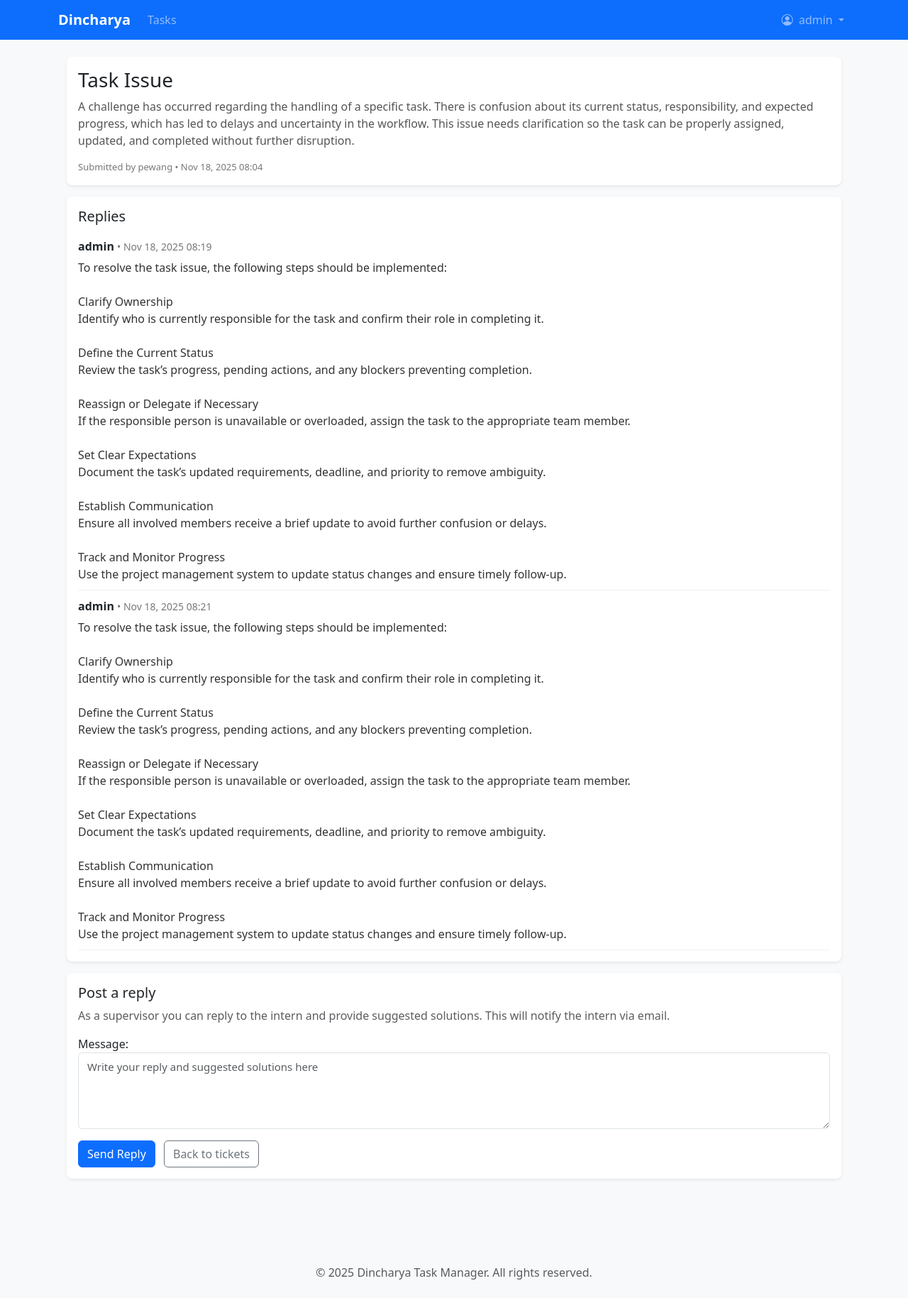
After one commit to luckace82/Dincharya, a Django app: page /support/2/ in a window 1280 px wide. The commit adds this page. Shown: the whole page at 71% size. Run offline with Django 5.2, Linux system fonts and the light colour scheme; a user stored in the database is signed in; data comes from the database, SQL or seed files in the repository; both versions use the stored data as it was after the commit.

Commit message:
feat: add intern support tickets panel and improve support/reporting workflows

```diff
--- a/scheduler/forms.py
+++ b/scheduler/forms.py
@@ -3,6 +3,7 @@ from django.contrib.auth.forms import UserCreationForm
 from django.contrib.auth.models import Group
 from .models import CustomUser
 from .models import SupportTicket
+from .models import SupportReply
 
 from django.contrib.auth import get_user_model
 from tasks.models import Task
@@ -67,3 +68,12 @@ class SupportTicketForm(forms.ModelForm):
             'description': forms.Textarea(attrs={'class': 'form-control', 'rows': 6, 'placeholder': 'Describe the issue and steps to reproduce'}),
             'priority': forms.Select(attrs={'class': 'form-select'})
         }
+
+
+class SupportReplyForm(forms.ModelForm):
+    class Meta:
+        model = SupportReply
+        fields = ['message']
+        widgets = {
+            'message': forms.Textarea(attrs={'class': 'form-control', 'rows': 4, 'placeholder': 'Write your reply and suggested solutions here'})
+        }
--- a/scheduler/models.py
+++ b/scheduler/models.py
@@ -37,3 +37,17 @@ class SupportTicket(models.Model):
 
     def __str__(self):
         return f"#{self.id} {self.subject} ({self.get_status_display()})"
+
+
+class SupportReply(models.Model):
+    """Supervisor replies to support tickets."""
+    ticket = models.ForeignKey(SupportTicket, related_name='replies', on_delete=models.CASCADE)
+    responder = models.ForeignKey(CustomUser, related_name='support_replies', on_delete=models.CASCADE)
+    message = models.TextField()
+    created_at = models.DateTimeField(auto_now_add=True)
+
+    class Meta:
+        ordering = ['created_at']
+
+    def __str__(self):
+        return f"Reply #{self.id} to Ticket #{self.ticket.id}"
--- a/scheduler/urls.py
+++ b/scheduler/urls.py
@@ -15,4 +15,5 @@ urlpatterns = [
     path('reports/', views.reports_page, name='reports'),
     path('support/new/', views.support_ticket_create, name='support_create'),
     path('support/', views.support_ticket_list, name='support_list'),
+    path('support/<int:pk>/', views.support_ticket_detail, name='support_detail'),
 ]
--- a/scheduler/views.py
+++ b/scheduler/views.py
@@ -6,6 +6,12 @@ from .models import CustomUser
 from .forms import SignUpForm
 from .forms import SupportTicketForm
 from .models import SupportTicket
+from .forms import SupportReplyForm
+from .models import SupportReply
+from django.core.mail import send_mail
+from django.conf import settings
+import logging
+logger = logging.getLogger(__name__)
 from django.contrib.auth.models import Group
 import csv
 from django.http import HttpResponse, JsonResponse
@@ -83,6 +89,11 @@ def dashboard(request):
         })
         return render(request, 'supervisor_dashboard.html', context)
     elif user.role == 'intern':
+        # Provide intern's own tickets to their dashboard
+        my_tickets = SupportTicket.objects.filter(created_by=user).select_related('assigned_to').prefetch_related('replies__responder')[:5]
+        context.update({
+            'my_tickets': my_tickets,
+        })
         return render(request, 'intern_dashboard.html', context)
     else:
         return render(request, 'unauthorized.html')
@@ -270,3 +281,63 @@ def support_ticket_list(request):
     """Supervisor view: list recent tickets."""
     tickets = SupportTicket.objects.all().select_related('created_by', 'assigned_to')[:50]
     return render(request, 'support/ticket_list.html', {'tickets': tickets})
+
+
+@login_required
+def support_ticket_detail(request, pk):
+    """View a ticket. Supervisors can post replies; ticket owners (interns) can view the ticket and replies.
+    Posting is restricted to supervisors to keep replies authoritative.
+    """
+    ticket = get_object_or_404(SupportTicket, pk=pk)
+
+    # Permission: allow if supervisor or ticket owner
+    is_supervisor = request.user.is_superuser or getattr(request.user, 'role', None) == 'supervisor'
+    if not (is_supervisor or ticket.created_by == request.user):
+        return HttpResponseForbidden("You don't have permission to view this ticket.")
+
+    # Load replies defensively
+    try:
+        replies = list(ticket.replies.select_related('responder').all())
+    except Exception as exc:
+        logger.exception('Failed to load replies for ticket %s', pk)
+        messages.error(request, 'Failed to load ticket replies (see server logs).')
+        replies = []
+
+    # Only supervisors may POST replies
+    if request.method == 'POST':
+        if not is_supervisor:
+            return HttpResponseForbidden("Only supervisors can post replies.")
+        form = SupportReplyForm(request.POST)
+        if form.is_valid():
+            reply = form.save(commit=False)
+            reply.ticket = ticket
+            reply.responder = request.user
+            reply.save()
+
+            # Send email notification to ticket owner if they have an email
+            recipient_email = getattr(ticket.created_by, 'email', None)
+            if recipient_email:
+                subject = f"Response to your support ticket #{ticket.id}: {ticket.subject}"
+                body = (
+                    f"Hello {ticket.created_by.get_full_name() or ticket.created_by.username},\n\n"
+                    f"A supervisor has replied to your support ticket:\n\n{reply.message}\n\n"
+                    "--\nDincharya Support Team"
+                )
+                from_email = getattr(settings, 'DEFAULT_FROM_EMAIL', None)
+                try:
+                    send_mail(subject, body, from_email, [recipient_email], fail_silently=True)
+                except Exception:
+                    logger.exception('Failed to send support reply email for ticket %s', ticket.pk)
+
+            messages.success(request, 'Reply posted and intern notified.')
+            return redirect('support_detail', pk=ticket.pk)
+    else:
+        # Show empty form only to supervisors
+        form = SupportReplyForm() if is_supervisor else None
+
+    return render(request, 'support/ticket_detail.html', {
+        'ticket': ticket,
+        'replies': replies,
+        'form': form,
+        'is_supervisor': is_supervisor,
+    })
--- a/templates/supervisor_dashboard.html
+++ b/templates/supervisor_dashboard.html
@@ -371,7 +371,7 @@
     <!-- Floating support button for supervisors -->
     <a href="{% url 'support_list' %}" class="support-float" aria-label="Support" title="Support tickets">
         <span style="position:relative; display:inline-block;">💬
-            {% if open_tickets_count and open_tickets_count|int > 0 %}
+            {% if open_tickets_count and open_tickets_count > 0 %}
             <span class="support-badge">{{ open_tickets_count }}</span>
             {% endif %}
         </span>
--- /dev/null
+++ b/templates/support/ticket_detail.html
@@ -0,0 +1,46 @@
+{% extends 'base.html' %}
+
+{% block title %}Ticket #{{ ticket.id }} - Support{% endblock %}
+
+{% block content %}
+<div class="container py-4">
+    <div class="card mb-3">
+        <div class="card-body">
+            <h3>{{ ticket.subject }}</h3>
+            <p style="color:#555; white-space:pre-line;">{{ ticket.description }}</p>
+            <div style="color:#777; font-size:13px; margin-top:8px;">Submitted by {{ ticket.created_by.get_full_name|default:ticket.created_by.username }} • {{ ticket.created_at|date:"M d, Y H:i" }}</div>
+        </div>
+    </div>
+
+    <div class="card mb-3">
+        <div class="card-body">
+            <h5>Replies</h5>
+            {% for r in replies %}
+                <div style="border-bottom:1px solid #f1f1f1; padding:10px 0;">
+                    <div style="font-weight:600">{{ r.responder.get_full_name|default:r.responder.username }} <small style="color:#777; font-weight:400">• {{ r.created_at|date:"M d, Y H:i" }}</small></div>
+                    <div style="margin-top:6px; white-space:pre-line; color:#333">{{ r.message }}</div>
+                </div>
+            {% empty %}
+                <div>No replies yet.</div>
+            {% endfor %}
+        </div>
+    </div>
+
+    <div class="card">
+        <div class="card-body">
+            <h5>Post a reply</h5>
+            <p class="text-muted">As a supervisor you can reply to the intern and provide suggested solutions. This will notify the intern via email.</p>
+            <form method="post">
+                {% csrf_token %}
+                <div class="mb-3">
+                    {{ form.message.label_tag }}
+                    {{ form.message }}
+                    {{ form.message.errors }}
+                </div>
+                <button type="submit" class="btn btn-primary">Send Reply</button>
+                <a href="{% url 'support_list' %}" class="btn btn-outline-secondary ms-2">Back to tickets</a>
+            </form>
+        </div>
+    </div>
+</div>
+{% endblock %}
--- a/templates/support/ticket_list.html
+++ b/templates/support/ticket_list.html
@@ -25,7 +25,7 @@
                 {% for t in tickets %}
                 <tr>
                     <td>{{ t.id }}</td>
-                    <td>{{ t.subject }}</td>
+                    <td><a href="{% url 'support_detail' t.id %}">{{ t.subject }}</a></td>
                     <td style="max-width:420px; white-space:normal;">{{ t.description|linebreaksbr|truncatechars:200 }}</td>
                     <td>{{ t.created_by.get_full_name|default:t.created_by.username }}</td>
                     <td>{{ t.get_priority_display }}</td>
```
Also changed, not shown: templates/intern_dashboard.html (+21 -0 lines), db.sqlite3, scheduler/migrations/0003_supportreply.py (added).
